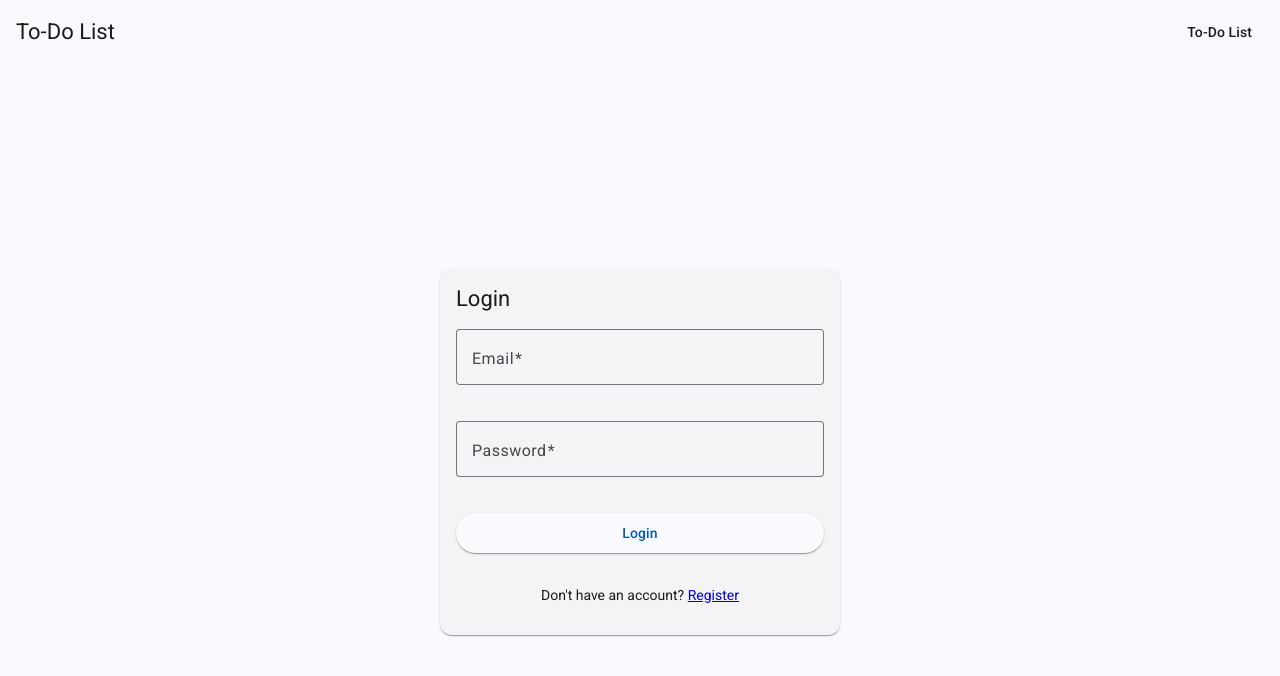
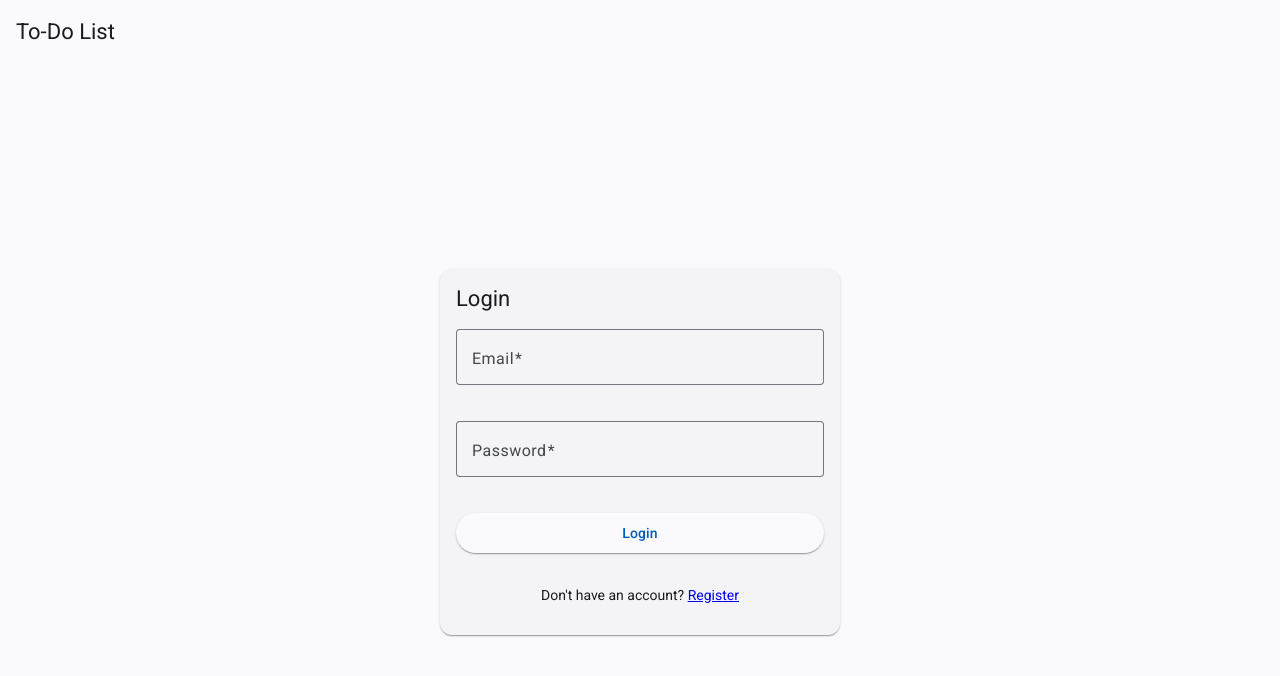
Before and after one commit to Ohadefrat/ToDoList, an Angular app in the folder frontend/: page /login in a window 1280 px wide. Shown: the top 676 px of the page. Built offline with nearby package versions, Linux system fonts and the light colour scheme.

Commit message:
delete todo btn from header

```diff
--- a/frontend/src/app/app.html
+++ b/frontend/src/app/app.html
@@ -1,7 +1,6 @@
 <mat-toolbar color="primary">
   <span>{{ title() }}</span>
   <span class="spacer"></span>
-  <button mat-button routerLink="/todo" routerLinkActive="active">To-Do List</button>
 </mat-toolbar>
 
 <router-outlet />
```
